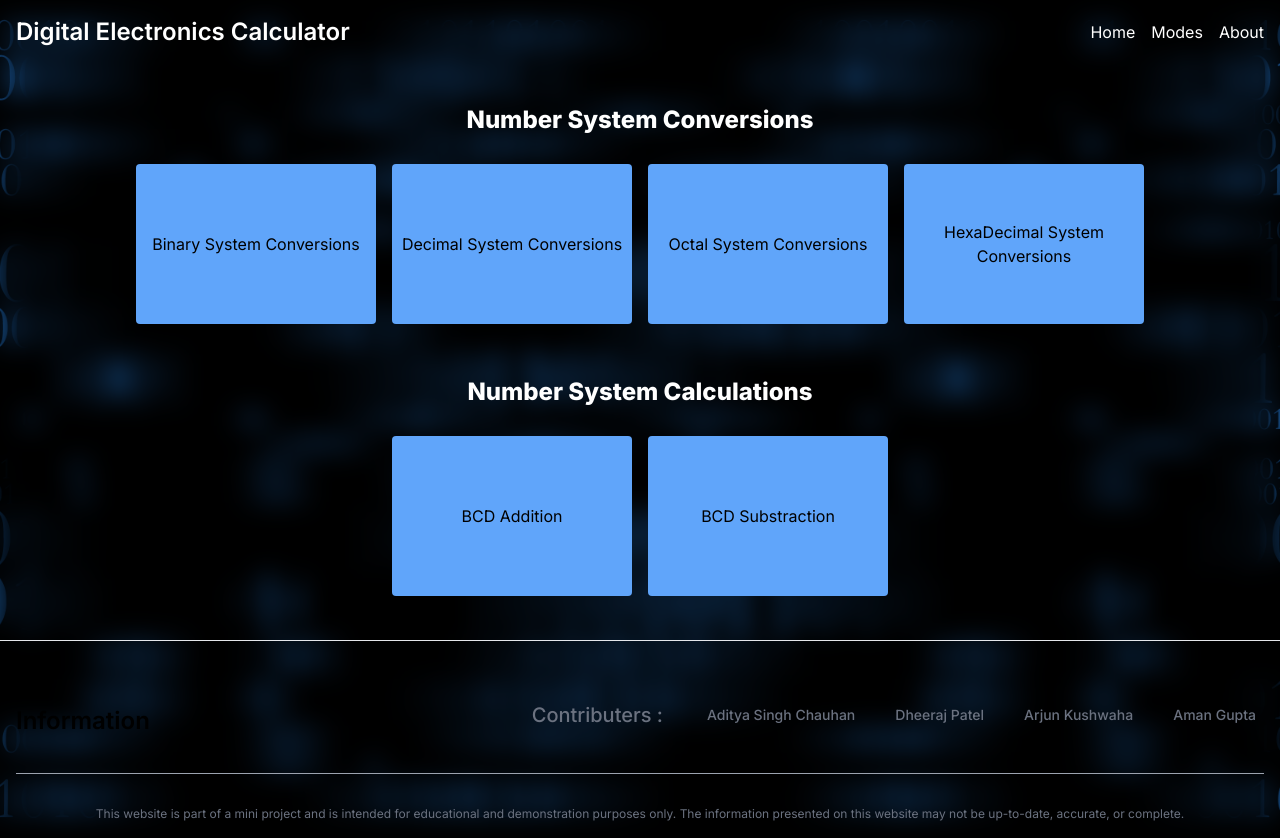
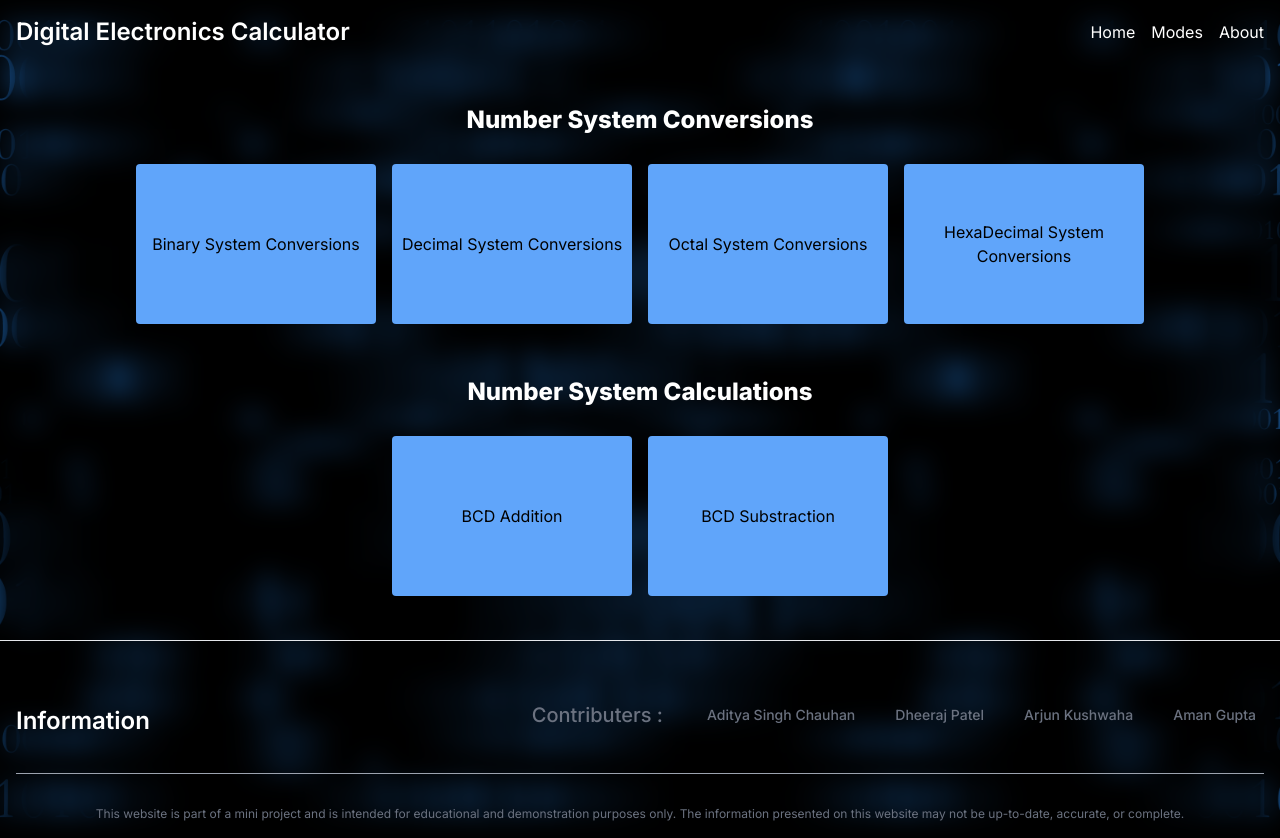
Before and after one commit to adityach0uhan/DigitalElectronicsConverter, a Next.js app: page / in a window 1280 px wide. Built offline with nearby package versions, Linux system fonts and the light colour scheme.

Commit message:
Footer Problem  Solved

```diff
--- a/app/Footer.jsx
+++ b/app/Footer.jsx
@@ -8,7 +8,7 @@ const Footer = () => {
             <div className="w-full max-w-screen-xl mx-auto px-4 md:py-4">
                 <div className="sm:flex sm:items-center sm:justify-between">
                     <a href="/" className="flex items-center mb-1 sm:mb-0">
-                        <span className="self-center text-2xl mt-3 font-semibold md:whitespace-nowrap dark:text-white">Information</span>
+                        <span className="self-center text-2xl mt-3 font-semibold md:whitespace-nowrap text-white dark:text-white">Information</span>
                     </a>
                     <ul className="flex flex-wrap items-center mb-6 text-sm font-medium text-gray-500 sm:mb-0 dark:text-gray-400">
                         <li className='m-3'>
```
